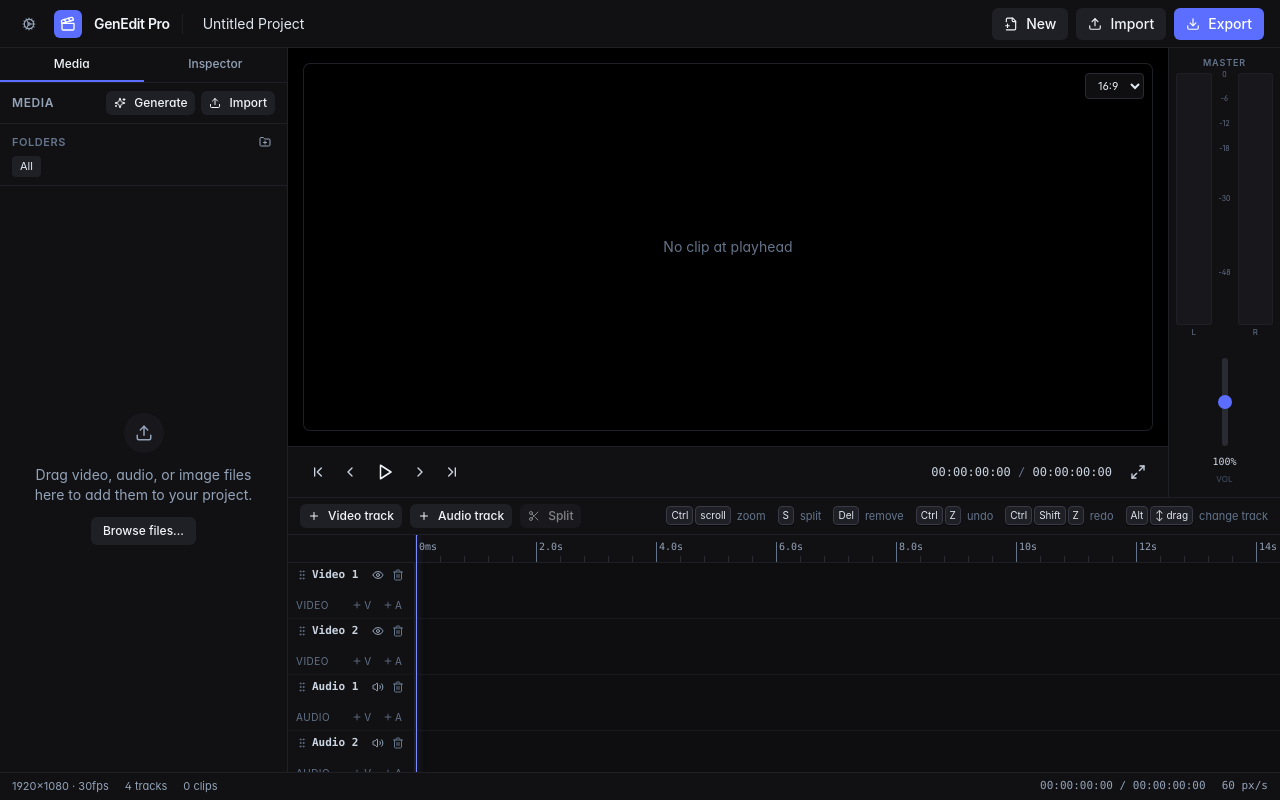
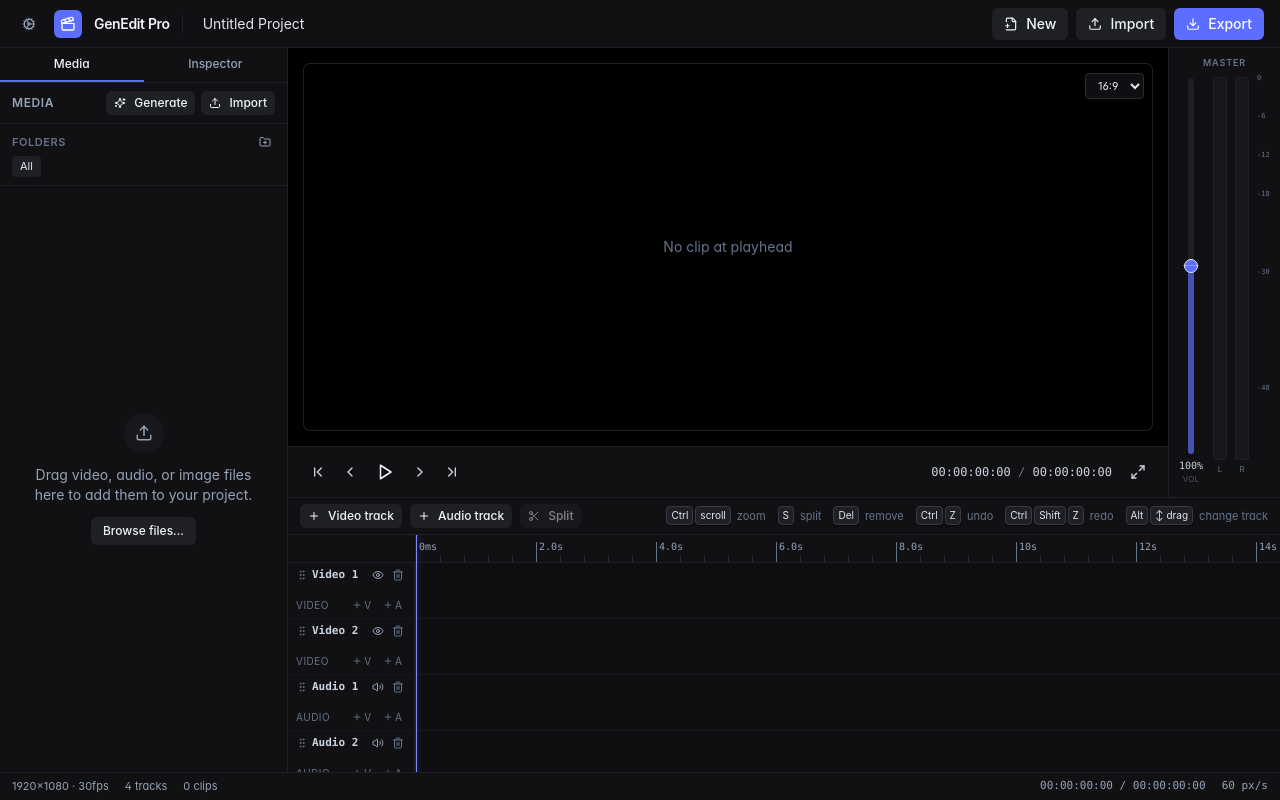
Before and after one commit to sollaholla/genedit-pro, a React (Vite) app: page / in a window 1280 px wide. Built offline with nearby package versions, Linux system fonts and the light colour scheme.

Commit message:
Refine master audio meter panel

```diff
--- a/src/components/audio/MasterBussPanel.tsx
+++ b/src/components/audio/MasterBussPanel.tsx
@@ -23,7 +23,8 @@ function computeRms(buf: Float32Array): number {
 
 type ChannelState = { level: number; peak: number; clipping: boolean };
 
-// VuBar renders as a flex-1 column — parent MUST be a flex column with min-h-0.
+const clamp = (value: number, min: number, max: number) => Math.min(max, Math.max(min, value));
+
 function VuBar({ level, peak, clipping }: ChannelState) {
   const pct = Math.min(100, level * 100);
   const peakPct = Math.min(100, peak * 100);
@@ -33,7 +34,7 @@ function VuBar({ level, peak, clipping }: ChannelState) {
   else if (level > 0.75) barColor = 'bg-yellow-400';
 
   return (
-    <div className="relative min-h-0 flex-1 overflow-hidden rounded-sm bg-surface-800 ring-1 ring-surface-700">
+    <div className="relative h-full w-3 overflow-hidden rounded-sm bg-surface-800 ring-1 ring-surface-700">
       {/* 0 dBFS clipping flash */}
       <div className={`absolute inset-x-0 top-0 h-1 transition-colors ${clipping ? 'bg-red-500' : 'bg-transparent'}`} />
       {/* Level bar filling from bottom */}
@@ -54,19 +55,97 @@ function VuBar({ level, peak, clipping }: ChannelState) {
 
 const DB_MARKS = [0, -6, -12, -18, -30, -48];
 
-// DbScale must be inside a positioned container that has explicit height.
 function DbScale() {
   return (
-    <div className="relative min-h-0 flex-1">
+    <div className="relative h-full w-5">
       {DB_MARKS.map((db) => (
         <div
           key={db}
-          className="absolute left-0 right-0 flex items-center justify-center"
+          className="absolute left-0 right-0 flex items-center justify-start"
           style={{ bottom: `${dbToNorm(db) * 100}%`, transform: 'translateY(50%)' }}
         >
-          <span className="select-none text-[7px] leading-none text-slate-500">{db}</span>
+          <span className="select-none font-mono text-[7px] leading-none text-slate-500">{db}</span>
         </div>
       ))}
+    </div>
+  );
+}
+
+type MasterFaderProps = {
+  value: number;
+  onChange: (value: number) => void;
+};
+
+function MasterFader({ value, onChange }: MasterFaderProps) {
+  const railRef = useRef<HTMLDivElement | null>(null);
+  const pct = clamp(Math.round(value * 100), 0, 200);
+  const norm = pct / 200;
+
+  const commitFromPointer = (clientY: number) => {
+    const rail = railRef.current;
+    if (!rail) return;
+    const rect = rail.getBoundingClientRect();
+    const nextNorm = clamp((rect.bottom - clientY) / rect.height, 0, 1);
+    onChange(Math.round(nextNorm * 200) / 100);
+  };
+
+  const commitPercent = (nextPct: number) => {
+    onChange(clamp(nextPct, 0, 200) / 100);
+  };
+
+  return (
+    <div
+      className="relative h-full w-7 touch-none select-none rounded-sm focus-visible:outline-none focus-visible:ring-2 focus-visible:ring-brand-400"
+      role="slider"
+      aria-label="Master volume"
+      aria-valuemin={0}
+      aria-valuemax={200}
+      aria-valuenow={pct}
+      aria-valuetext={`${pct}%`}
+      tabIndex={0}
+      onPointerDown={(event) => {
+        event.currentTarget.setPointerCapture(event.pointerId);
+        commitFromPointer(event.clientY);
+      }}
+      onPointerMove={(event) => {
+        if (!event.currentTarget.hasPointerCapture(event.pointerId)) return;
+        commitFromPointer(event.clientY);
+      }}
+      onPointerUp={(event) => {
+        if (event.currentTarget.hasPointerCapture(event.pointerId)) {
+          event.currentTarget.releasePointerCapture(event.pointerId);
+        }
+      }}
+      onDoubleClick={() => commitPercent(100)}
+      onKeyDown={(event) => {
+        let nextPct = pct;
+        if (event.key === 'ArrowUp' || event.key === 'ArrowRight') nextPct += 1;
+        else if (event.key === 'ArrowDown' || event.key === 'ArrowLeft') nextPct -= 1;
+        else if (event.key === 'PageUp') nextPct += 10;
+        else if (event.key === 'PageDown') nextPct -= 10;
+        else if (event.key === 'Home') nextPct = 0;
+        else if (event.key === 'End') nextPct = 200;
+        else return;
+
+        event.preventDefault();
+        commitPercent(nextPct);
+      }}
+      title={`Master volume: ${pct}%`}
+    >
+      <div ref={railRef} className="absolute inset-y-0 left-1/2 w-1.5 -translate-x-1/2 rounded-full bg-surface-700">
+        <div
+          className="absolute inset-x-0 bottom-0 rounded-full bg-brand-500/65"
+          style={{ height: `${norm * 100}%` }}
+        />
+      </div>
+      <div
+        className="absolute left-1/2 h-3.5 w-3.5 -translate-x-1/2 translate-y-1/2 rounded-full border border-brand-200 bg-brand-500 shadow-sm shadow-brand-950/50"
+        style={{ bottom: `${norm * 100}%` }}
+      />
+      <div
+        className="absolute left-1/2 h-px w-4 -translate-x-1/2 bg-white/30"
+        style={{ bottom: '50%' }}
+      />
     </div>
   );
 }
@@ -82,7 +161,7 @@ export function MasterBussPanel() {
 
   const peakRef = useRef<[number, number]>([0, 0]);
   const peakTsRef = useRef<[number, number]>([0, 0]);
-  const clipTsRef = useRef<[number, number]>([0, 0]);
+  const clipTsRef = useRef<[number, number]>([-Infinity, -Infinity]);
   const bufLRef = useRef<Float32Array | null>(null);
   const bufRRef = useRef<Float32Array | null>(null);
 
@@ -148,58 +227,48 @@ export function MasterBussPanel() {
   const isClipping = channels[0].clipping || channels[1].clipping;
 
   return (
-    <div className="flex h-full flex-col items-stretch gap-0 px-2 pt-2 pb-3">
-      {/* Header */}
-      <div className="shrink-0 pb-1 text-center text-[9px] font-semibold uppercase tracking-widest text-slate-500">
+    <div className="flex h-full flex-col px-2 pb-3 pt-2">
+      <div className="shrink-0 pb-2 text-center text-[9px] font-semibold uppercase tracking-widest text-slate-500">
         Master
       </div>
 
-      {/* ---- Meters: fills all remaining vertical space ---- */}
-      {/* Outer row: L-bar | dB-scale | R-bar */}
-      <div className="flex min-h-0 flex-1 flex-row gap-1">
-        {/* L channel: bar + label stacked vertically */}
-        <div className="flex min-h-0 flex-1 flex-col gap-0.5">
-          <VuBar {...channels[0]} />
-          <span className="shrink-0 text-center text-[8px] text-slate-500">L</span>
+      <div className="grid min-h-0 flex-1 grid-cols-[28px_14px_14px_24px] gap-2">
+        <div className="flex min-h-0 flex-col items-center">
+          <div className="relative min-h-0 flex-1">
+            <MasterFader value={masterVolume} onChange={setMasterVolume} />
+          </div>
+          <div className="shrink-0 pt-1 text-center font-mono text-[10px] text-slate-300">{Math.round(masterVolume * 100)}%</div>
+          <div className="shrink-0 text-center text-[8px] uppercase tracking-wide text-slate-600">Vol</div>
         </div>
-        {/* dB scale */}
-        <div className="flex min-h-0 w-5 flex-col">
-          <DbScale />
-          <div className="h-4 shrink-0" /> {/* spacer matching the L/R label row */}
+
+        <div className="flex min-h-0 flex-col items-center">
+          <div className="min-h-0 flex-1">
+            <VuBar {...channels[0]} />
+          </div>
+          <span className="shrink-0 pt-1 text-center text-[8px] text-slate-500">L</span>
+          <div className="h-[10px] shrink-0" />
         </div>
-        {/* R channel */}
-        <div className="flex min-h-0 flex-1 flex-col gap-0.5">
-          <VuBar {...channels[1]} />
-          <span className="shrink-0 text-center text-[8px] text-slate-500">R</span>
+
+        <div className="flex min-h-0 flex-col items-center">
+          <div className="min-h-0 flex-1">
+            <VuBar {...channels[1]} />
+          </div>
+          <span className="shrink-0 pt-1 text-center text-[8px] text-slate-500">R</span>
+          <div className="h-[10px] shrink-0" />
         </div>
-      </div>
 
-      {/* ---- Clip badge ---- */}
-      <div className="shrink-0 flex justify-center py-1" style={{ minHeight: 16 }}>
-        {isClipping && (
-          <span className="rounded bg-red-600 px-1.5 py-px text-[8px] font-bold text-white">
-            CLIP
-          </span>
-        )}
-      </div>
-
-      {/* ---- Vertical volume slider ---- */}
-      <div className="shrink-0 flex flex-col items-center gap-1">
-        <div className="relative flex h-24 w-6 items-center justify-center overflow-visible">
-          <input
-            type="range"
-            min={0}
-            max={200}
-            step={1}
-            value={Math.round(masterVolume * 100)}
-            onChange={(e) => setMasterVolume(Number(e.target.value) / 100)}
-            className="volume-slider"
-            style={{ width: 88, transform: 'rotate(-90deg)', transformOrigin: 'center' }}
-            title={`Master volume: ${Math.round(masterVolume * 100)}%`}
-          />
+        <div className="flex min-h-0 flex-col">
+          <div className="relative min-h-0 flex-1">
+            <DbScale />
+          </div>
+          <div className="flex h-[19px] shrink-0 items-start justify-start pt-1">
+            {isClipping && (
+              <span className="rounded bg-red-600 px-1 py-px text-[7px] font-bold text-white">
+                CLIP
+              </span>
+            )}
+          </div>
         </div>
-        <div className="font-mono text-[10px] text-slate-300">{Math.round(masterVolume * 100)}%</div>
-        <div className="text-[8px] uppercase tracking-wide text-slate-600">Vol</div>
       </div>
     </div>
   );
```
